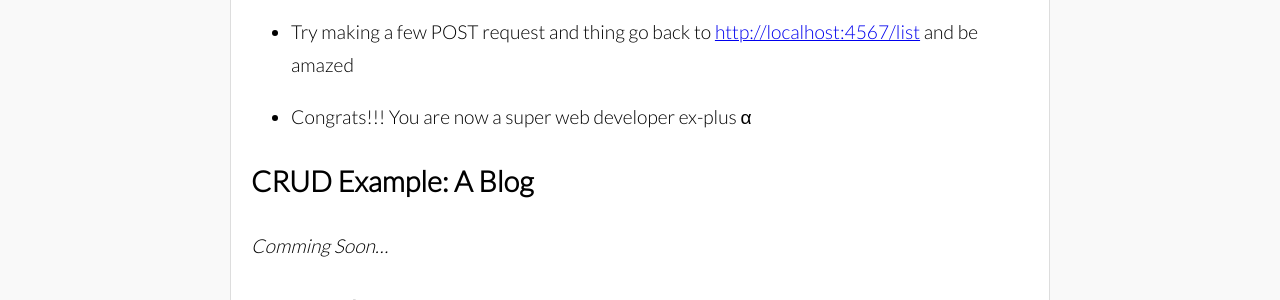
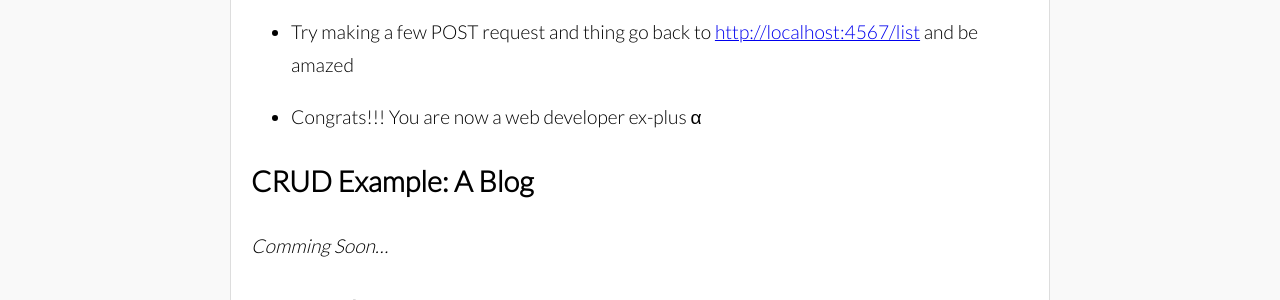
Before and after one commit to taywils/taywils.me, a Jekyll site: the page built from _posts/2013-11-05-javasparkframeworktutorial.md, in a window 1280 px wide and 900 px high, scrolled down 9418 px. Shown: the part 155-455 px from the top of the window. Built offline with Jekyll 4.4.1, drawn with Linux system fonts in a browser that asks for light colours; nearby versions of some CDN libraries; comment, search, counter and statistics services are not loaded; a style sheet for code colours, icons or effects is not loaded.

Commit message:
Fixed it for correctness

```diff
--- a/_posts/2013-11-05-javasparkframeworktutorial.md
+++ b/_posts/2013-11-05-javasparkframeworktutorial.md
@@ -227,7 +227,7 @@ If you're puzzled as to why you hit a 404 page when we clearly defined a POST ro
 
 - Try making a few POST request and thing go back to [http://localhost:4567/list](http://localhost:4567/list) and be amazed
 
-- Congrats!!! You are now a super web developer ex-plus &alpha;
+- Congrats!!! You are now a web developer ex-plus &alpha;
 
 ## CRUD Example: A Blog
 
```
